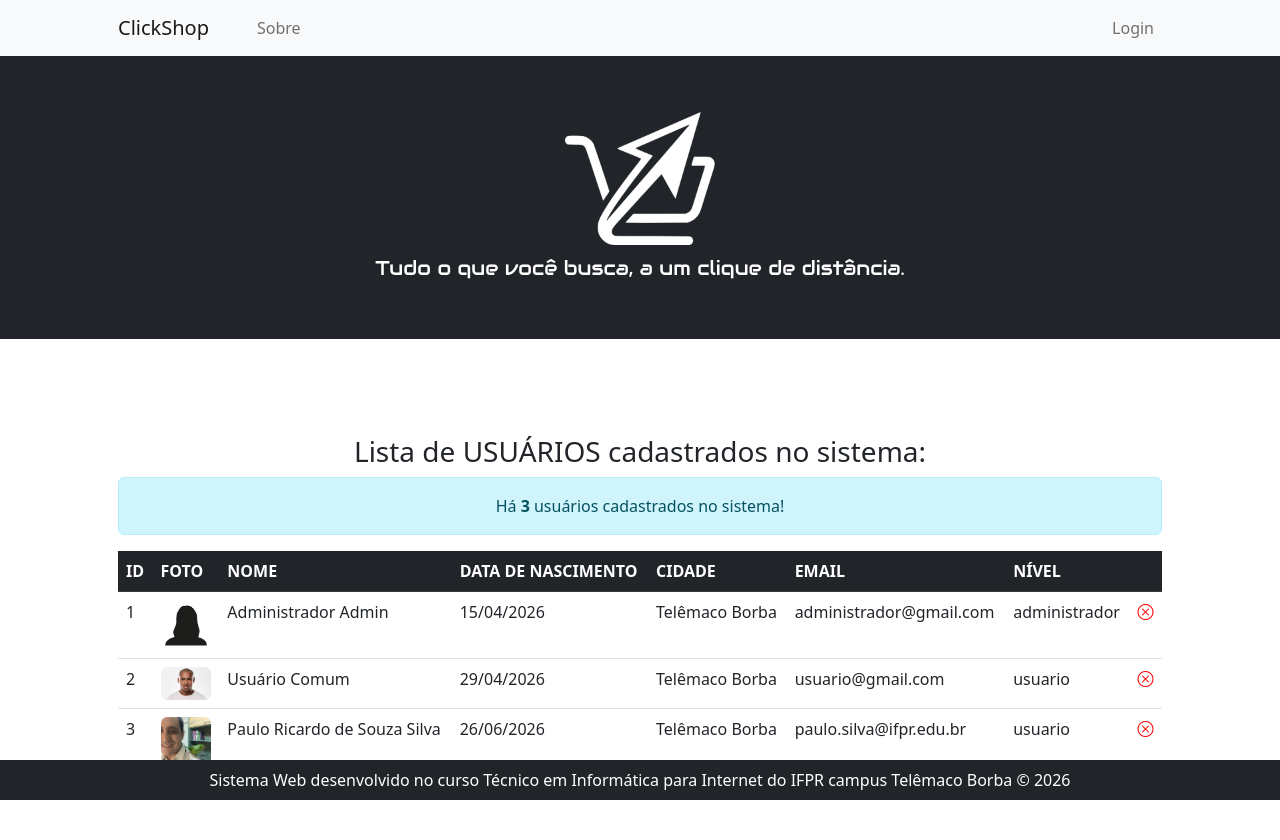
After one commit to pauloricardosouza/ClickShop, a PHP site: page /listarUsuarios.php in a window 1280 px wide. The commit adds this page. Run offline with PHP 8.4, Linux system fonts and the light colour scheme; data comes from the database, SQL or seed files in the repository.

Commit message:
Add files via upload

```diff
--- a/header.php
+++ b/header.php
@@ -69,7 +69,7 @@
                                                 <li><a class='dropdown-item' href='#!'>Minhas Compras</a></li>
                                                 <li><hr class='dropdown-divider' /></li>
                                                 <li><a class='dropdown-item' href='#!'>Gerenciar Anúncios</a></li>
-                                                <li><a class='dropdown-item' href='#!'>Gerenciar Usuários</a></li>
+                                                <li><a class='dropdown-item' href='listarUsuarios.php'>Gerenciar Usuários</a></li>
                                                 <li><hr class='dropdown-divider' /></li>
                                                 <li><a class='dropdown-item' href='logout.php' title='Sair do Sistema'>Sair</a></li>
                                             </ul>
--- /dev/null
+++ b/listarUsuarios.php
@@ -0,0 +1,71 @@
+<?php include "header.php" ?>
+
+<?php
+
+    //1ª Parte: Prepara a QUERY e exibe o TOTAL de Registros
+    echo "<h3 class='text-center'>Lista de USUÁRIOS cadastrados no sistema:</h3>";
+
+    //QUERY para listar TODOS os registros da tabela Usuarios
+    $listarUsuarios = "SELECT * FROM Usuarios";
+
+    include "conexaoBD.php"; //Inclui o arquivo de conexão com o Banco de Dados
+    //A função mysqli_query() executa a QUERY no Banco de Dados
+    //A função die() encerra o carregamento da página
+    $res = mysqli_query($conn, $listarUsuarios) or die("Erro ao tentar listar os usuários do sistema!");
+    $totalUsuarios = mysqli_num_rows($res); //A função mysqli_num_rows() retorna a quantidade de registros obtidos pela QUERY
+
+    echo "<div class='alert alert-info text-center'>Há <strong>$totalUsuarios</strong> usuários cadastrados no sistema!</div>";
+
+    //2ª Parte: Exibe o cabeçalho da tabela
+    echo "
+        <table class='table'>
+            <thead class='table-dark'>
+                <tr>
+                    <th>ID</th>
+                    <th>FOTO</th>
+                    <th>NOME</th>
+                    <th>DATA DE NASCIMENTO</th>
+                    <th>CIDADE</th>
+                    <th>EMAIL</th>
+                    <th>NÍVEL</th>
+                    <th></th>
+                </tr>
+            <thead>
+            <tbody>
+    ";
+
+    //3ª Parte: Usa o comando while para armazenar em variáveis PHP os registros do Banco de Dados do Array Associativo
+    while($usuario = mysqli_fetch_assoc($res)){ //Cria um Array Associativo chamado $usuario para armazenar os registros do Banco de Dados
+        $idUsuario             = $usuario['idUsuario'];
+        $fotoUsuario           = $usuario['fotoUsuario'];
+        $nomeUsuario           = $usuario['nomeUsuario'];
+        $dataNascimentoUsuario = $usuario['dataNascimentoUsuario'];
+        //Fragmenta a data de nascimento em variáveis distintas para dia, mês e ano
+        $diaNascimentoUsuario  = substr($dataNascimentoUsuario, 8, 2);
+        $mesNascimentoUsuario  = substr($dataNascimentoUsuario, 5, 2);
+        $anoNascimentoUsuario  = substr($dataNascimentoUsuario, 0, 4);
+        $cidadeUsuario         = $usuario['cidadeUsuario'];
+        $emailUsuario          = $usuario['emailUsuario'];
+        $nivelUsuario          = $usuario['nivelUsuario'];
+
+        //4ª Parte: Exibe os registros da tabela que estão armazenados nas variáveis PHP
+        echo "
+            <tr>
+                <td>$idUsuario</td>
+                <td><img src='$fotoUsuario' style='width:50px' class='rounded' title='Foto de $nomeUsuario'></td>
+                <td>$nomeUsuario</td>
+                <td>$diaNascimentoUsuario/$mesNascimentoUsuario/$anoNascimentoUsuario</td>
+                <td>$cidadeUsuario</td>
+                <td>$emailUsuario</td>
+                <td>$nivelUsuario</td>
+                <td><a href='#banirUsuario.php' title='Banir $nomeUsuario'><i class='bi bi-x-circle' style='color:red'></i></a></td>
+            </tr>
+        ";
+    }
+    //5ª Parte: Encerra a tabela e a conexão com o Banco de Dados
+    echo "</tbody>";
+    echo "</table>";
+    mysqli_close($conn); //Encerra a conexão com o Banco de Dados
+?>
+
+<?php include "footer.php" ?>
```
